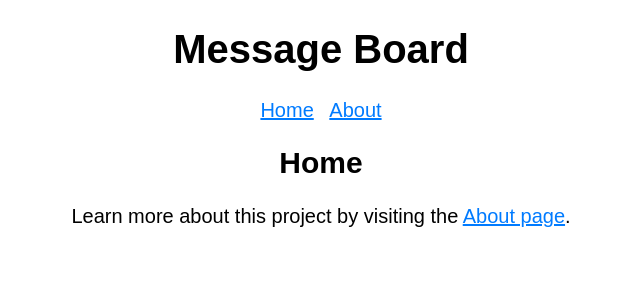
After one commit to J-sephB-lt-n/happy-language-friends, a Flask app: page /index in a window 1280 px wide. The commit adds this page. Shown: the top 300 px of the page, without its empty margins (319-959 px from the left). Run offline with Flask 3, Linux system fonts and the light colour scheme; parts of the project's set-up code (start-up, migrations or seed data) failed here and were passed over.

Commit message:
refactor(routes.py): renamed pages.py to routes.py

```diff
--- a/happy_rag_friends/__init__.py
+++ b/happy_rag_friends/__init__.py
@@ -1,10 +1,9 @@
 from flask import Flask
 
-from happy_rag_friends import pages
+from happy_rag_friends import routes
 
 
 def create_app():
     app = Flask(__name__)
-
-    app.register_blueprint(pages.bp)
+    app.register_blueprint(routes.bp)
     return app
--- a/happy_rag_friends/pages.py
+++ b/happy_rag_friends/routes.py
@@ -1,9 +1,10 @@
 from flask import Blueprint, render_template
 
-bp = Blueprint("pages", __name__)
+bp = Blueprint("routes", __name__)
 
 
 @bp.route("/")
+@bp.route("/index")
 def home():
     return render_template("pages/home.html")
 
--- a/happy_rag_friends/templates/_navigation.html
+++ /dev/null
@@ -1,6 +0,0 @@
-<nav>
-  <ul>
-    <li><a href="{{ url_for('pages.home') }}">Home</a></li>
-    <li><a href="{{ url_for('pages.about') }}">About</a></li>
-  </ul>
-</nav>
--- a/happy_rag_friends/templates/base.html
+++ b/happy_rag_friends/templates/base.html
@@ -6,7 +6,7 @@
 </head>
 <body>
 <h1>Message Board</h1>
-{% include("_navigation.html") %}
+{% include("components/navbar.html") %}
 <section>
   <header>
     {% block header %}{% endblock header %}
--- /dev/null
+++ b/happy_rag_friends/templates/components/navbar.html
@@ -0,0 +1,6 @@
+<nav>
+  <ul>
+    <li><a href="{{ url_for('routes.home') }}">Home</a></li>
+    <li><a href="{{ url_for('routes.about') }}">About</a></li>
+  </ul>
+</nav>
--- a/happy_rag_friends/templates/pages/home.html
+++ b/happy_rag_friends/templates/pages/home.html
@@ -5,5 +5,5 @@
 {% endblock header %}
 
 {% block content %}
-  <p>Learn more about this project by visiting the <a href="{{ url_for('pages.about') }}">About page</a>.</p>
+  <p>Learn more about this project by visiting the <a href="{{ url_for('routes.about') }}">About page</a>.</p>
 {% endblock content %}
```
Also changed, not shown: 1 other file.
